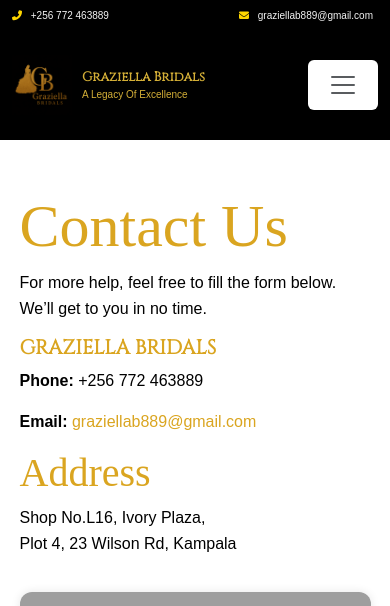
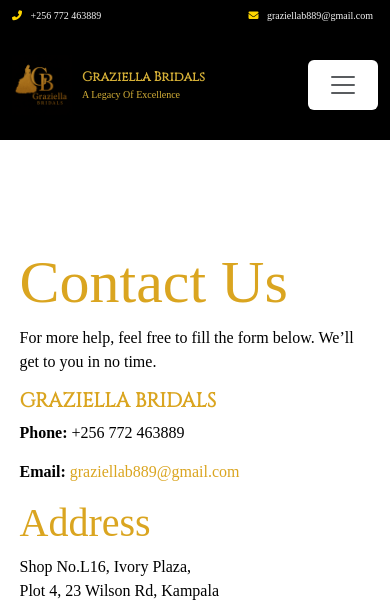
Before and after one commit to kazrich/Graziellabridals, a Django app: page /contact/ in a window 390 px wide. Shown: the top 606 px of the page. Run offline with Django 5.2, Linux system fonts and the light colour scheme; tables that the repository leaves empty hold one stand-in row (values such as "Sample post"); one stand-in notice (Sample message) is shown; some web fonts are replaced; grey boxes are pictures that could not be loaded.

Commit message:
fitiing for small screens

```diff
--- a/graziella/templates/contact.html
+++ b/graziella/templates/contact.html
@@ -24,6 +24,24 @@
 
 
 <style>
+
+/* Load Killery Bentom font */
+@font-face {
+  font-family: 'Killery Bentom';
+  src: url('/static/fonts/KilleryBentom.woff2') format('woff2'),
+       url('/static/fonts/KilleryBentom.woff') format('woff');
+  font-weight: normal;
+  font-style: normal;
+  font-display: swap; /* Improves performance and fallback behavior */
+}
+
+/* Apply font to Graziella titles */
+strong.graziella-title,
+small.graziella-subtitle {
+  font-family: 'Killery Bentom', serif;
+}
+
+/* Mobile-specific adjustments */
 @media (max-width: 768px) {
   strong.graziella-title {
     font-size: 13px !important;
@@ -34,40 +52,11 @@
   }
 }
 
-
-
-  @font-face {
-  font-family: 'Killery Bentom';
-  src: url('/static/fonts/KilleryBentom.woff2') format('woff2'),
-       url('/static/fonts/KilleryBentom.woff') format('woff');
-  font-weight: normal;
-  font-style: normal;
+/* Optional: fallback styling for body to test font loading */
+body {
+  font-family: 'Killery Bentom', serif;
 }
 
-/* Apply font globally */
-body, h1, h2, h3, h4, h5, h6, p, span, a {
-  font-family: 'Killery Bentom', sans-serif;
-}
-
-/* Responsive tweaks for mobile devices */
-@media (max-width: 768px) {
-  body {
-    font-size: 16px;
-    line-height: 1.6;
-  }
-
-  h1 {
-    font-size: 28px;
-  }
-
-  h2 {
-    font-size: 24px;
-  }
-
-  p {
-    font-size: 15px;
-  }
-}
 
 
     /* navbar */
@@ -309,24 +298,21 @@
 
 
 /* Comfirmation message to the user QUESTION contact-us */
-.message-container {
-  position: fixed;
-  top: 2rem;
-  right: 2rem;
-  z-index: 999;
+.alert-box {
+  transition: opacity 0.5s ease-in-out;
+  opacity: 1;
+  padding: 1rem;
+  margin-bottom: 0.5rem;
+  border-radius: 4px;
+  color: #fff;
 }
 
-.toast-message {
-  background: #fff;
-  border-left: 4px solid #cc8e9e;
-  padding: 1rem 1.2rem;
-  margin-bottom: 0.5rem;
-  border-radius: 6px;
-  box-shadow: 0 4px 12px rgba(0,0,0,0.1);
-  font-weight: 500;
-  color: #333;
-  transition: opacity 0.5s ease;
-}
+/* Optional styling by tag */
+.alert-box.success { background-color: #28a745; }
+.alert-box.error { background-color: #dc3545; }
+.alert-box.warning { background-color: #ffc107; color: #212529; }
+.alert-box.info { background-color: #17a2b8; }
+
 
 
 </style>
@@ -393,10 +379,11 @@
 {% if messages %}
   <div class="message-container">
     {% for message in messages %}
-      <div class="toast-message">{{ message }}</div>
+      <div class="alert-box {{ message.tags }}">{{ message }}</div>
     {% endfor %}
   </div>
 {% endif %}
+
 
 
 <!-- Contact Banner Start -->
@@ -569,13 +556,13 @@
     });
 
     // Show toast if available
-    const toast = document.querySelector('.toast-message');
-    if (toast) {
-      setTimeout(() => {
-        toast.style.opacity = '0';
-      }, 5000);
-    }
-  });
+   const alerts = document.querySelectorAll('.alert-box');
+      alerts.forEach((alert) => {
+        setTimeout(() => {
+          alert.style.opacity = '0';
+        }, 5000);
+      });
+    });
 
 
 
```
Also changed, not shown: graziella/templates/index.html (+56 -61 lines), graziella/templates/product.html (+71 -37 lines).
